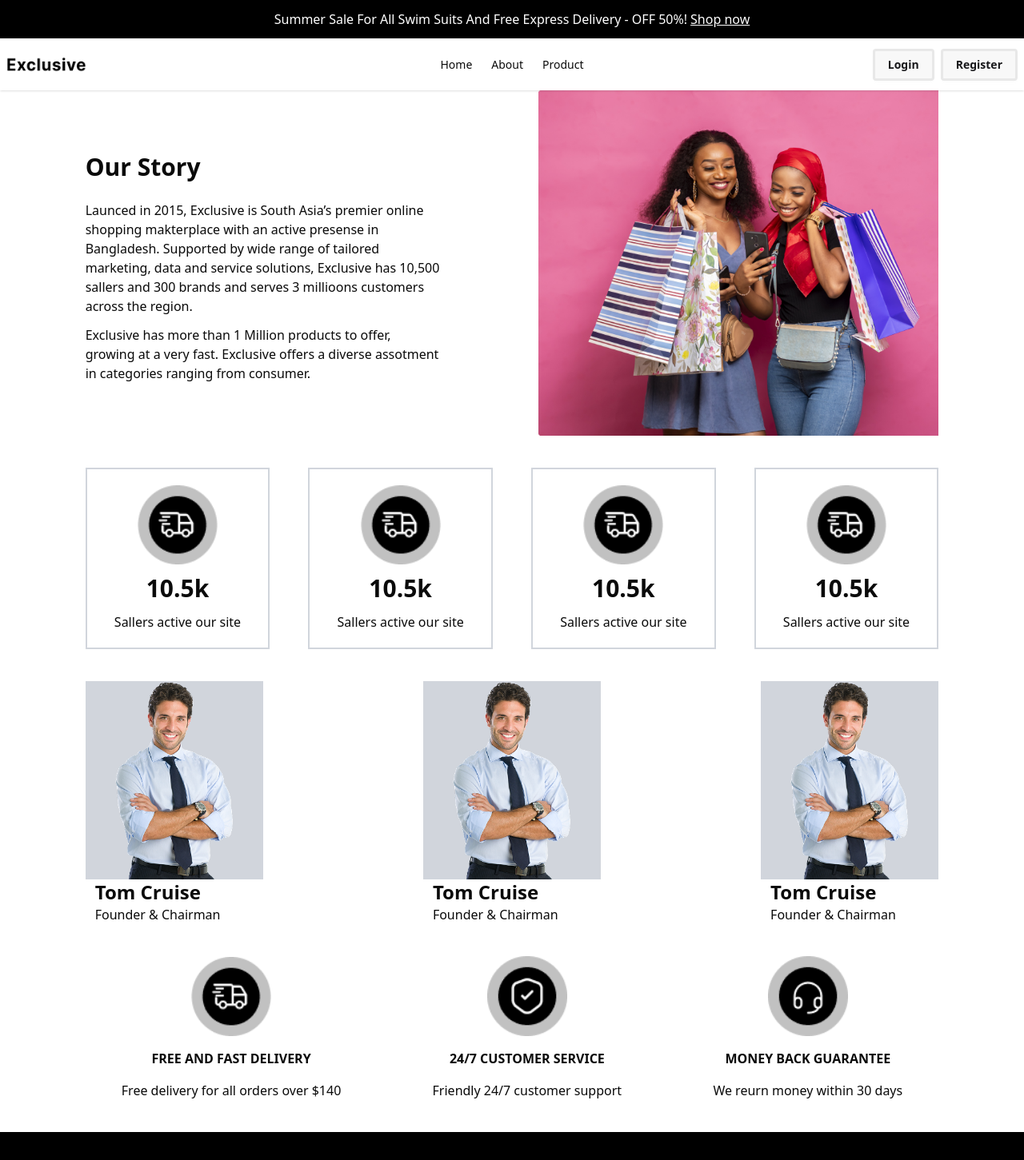
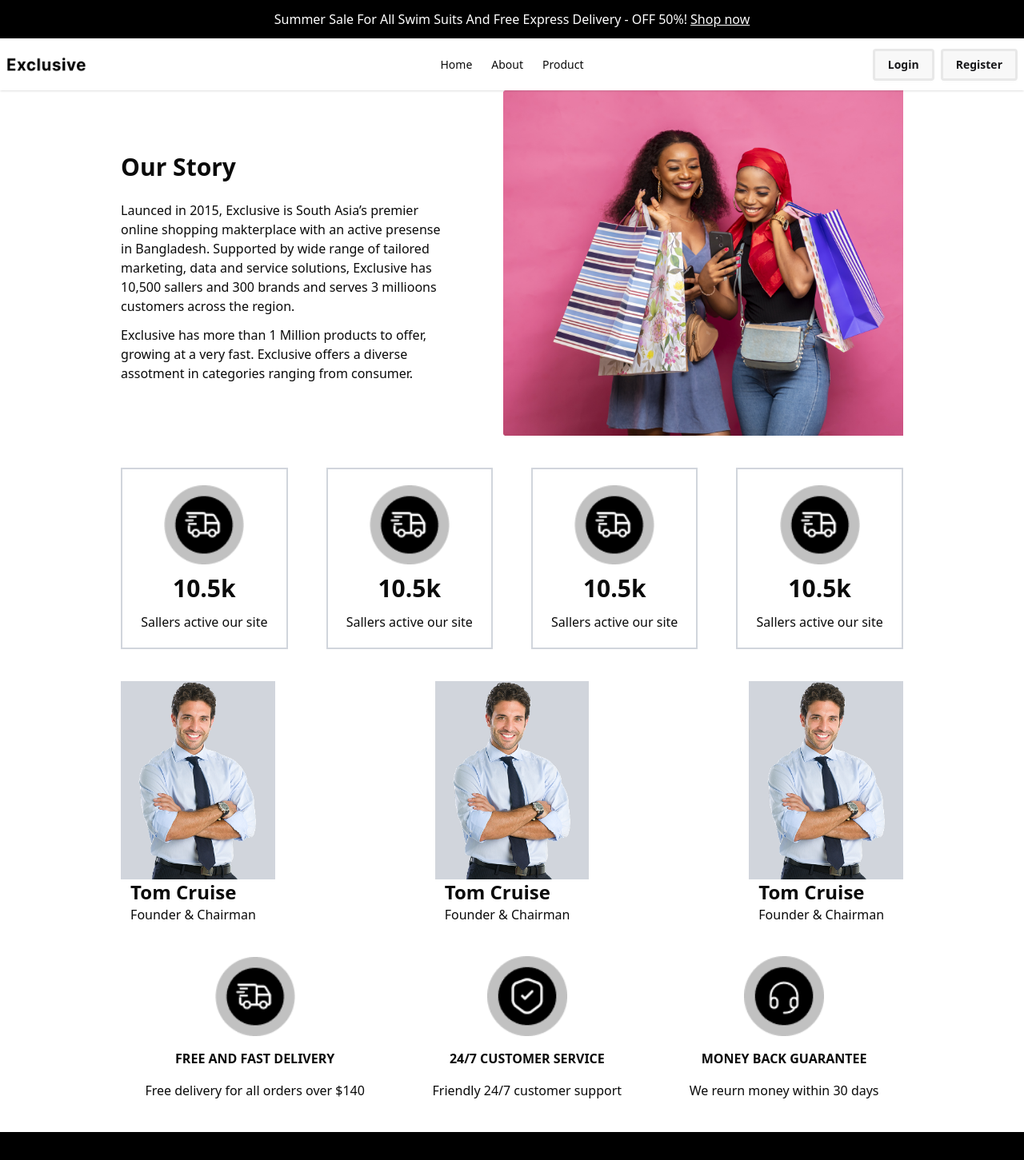
Before and after one commit to AlaaTarek898/E-commerce-, a Next.js app: page /About in a window 1280 px wide. Shown: the top 1451 px of the page at 80% size. Built offline with nearby package versions, Linux system fonts and the light colour scheme; no server answers.

Commit message:
first commit

```diff
--- a/src/app/About/page.tsx
+++ b/src/app/About/page.tsx
@@ -8,7 +8,7 @@ export default async function About() {
   return (
     <div>
       {/* first sec */}
-    <div className=" flex flex-col justify-between items-center w-10/12 m-auto md:flex-row">
+    <div className=" flex flex-col justify-between items-center w-11/12 m-auto md:flex-row">
     <div className="w-full md:w-5/12">
       <h1 className="text-3xl font-bold my-6">Our Story</h1>
       <p className="my-3">Launced in 2015, Exclusive is South Asia’s premier online shopping makterplace with an active presense in Bangladesh. Supported by wide range of tailored marketing, data and service solutions, Exclusive has 10,500 sallers and 300 brands and serves 3 millioons customers across the region. </p>
@@ -20,7 +20,7 @@ export default async function About() {
 
     </div>
     {/* seconde sec */}
-    <div className=" w-10/12 m-auto grid grid-cols-1 md:grid-cols-4 gap-12 mt-10">
+    <div className=" w-11/12 m-auto grid grid-cols-1 md:grid-cols-4 gap-12 mt-10">
     <div className=" border-2 border-gray-300 flex flex-col justify-center p-5 items-center hover:bg-red-300 ">
       <Image src='/icon1.png' alt="icon" width={100} height={100}/>
       <h1 className="text-3xl font-bold my-3">10.5k </h1>
@@ -46,7 +46,7 @@ export default async function About() {
     </div>
     {/* third section */}
 
-    <div className=" w-10/12 m-auto grid grid-cols-1 md:grid-cols-3 md:gap-50 mt-10 ">
+    <div className=" w-11/12 m-auto grid grid-cols-1 md:grid-cols-3 md:gap-50 mt-10 ">
     <div >
       <div className="bg-gray-300 flex justify-center">
         <Image src='/person1.png' alt="person" width={150} height={200}/>
@@ -74,7 +74,7 @@ export default async function About() {
 
     </div>
     {/* four */}
-    <div className="w-10/12  m-auto mt-10 flex flex-col gap-6 md:flex-row justify-around">
+    <div className="w-11/12  m-auto mt-10 flex flex-col gap-6 md:flex-row justify-around">
     <div className=" flex flex-col gap-4 items-center justify-center">
       <Image src='/icon1.png'
       alt="icon1"
--- a/src/app/layout.tsx
+++ b/src/app/layout.tsx
@@ -30,7 +30,7 @@ export default function RootLayout({
       <body className={`${geistSans.variable} ${geistMono.variable} antialiased`}>
         <Providers>
           <NavBar />
-          <div className="container m-auto">{children}</div>
+          <div className="container m-auto w-10/12">{children}</div>
           <Footer/>
         </Providers>
       </body>
--- a/src/app/page.tsx
+++ b/src/app/page.tsx
@@ -15,10 +15,10 @@ export default function Home() {
    <BestSelling items={4}/>
 <Cover/>
 <Explore/>
-<div className=" relative w-10/12 m-auto mt-10 h-[500px]">
+<div className=" relative w-12/12 m-auto mt-10 h-[500px]">
 <Image src="/cover2.png" alt="cover" fill />
 </div>
-<div className="w-10/12 m-auto mt-10 flex flex-col  justify-around md:flex-row">
+<div className="w-12/12 m-auto mt-10 flex flex-col  justify-around md:flex-row">
 <div className=" flex flex-col items-center justify-center">
   <Image src='/icon1.png'
   alt="icon1"
```
